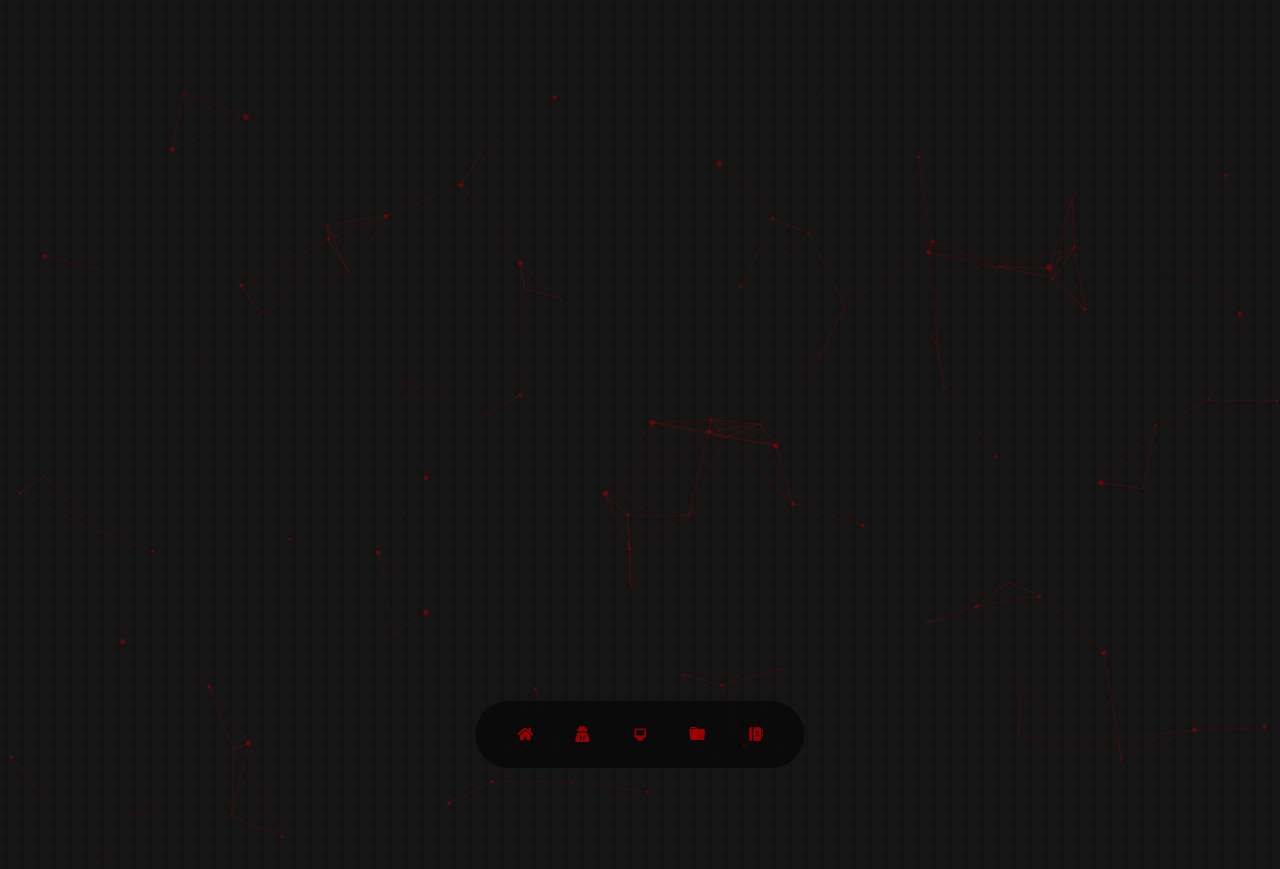
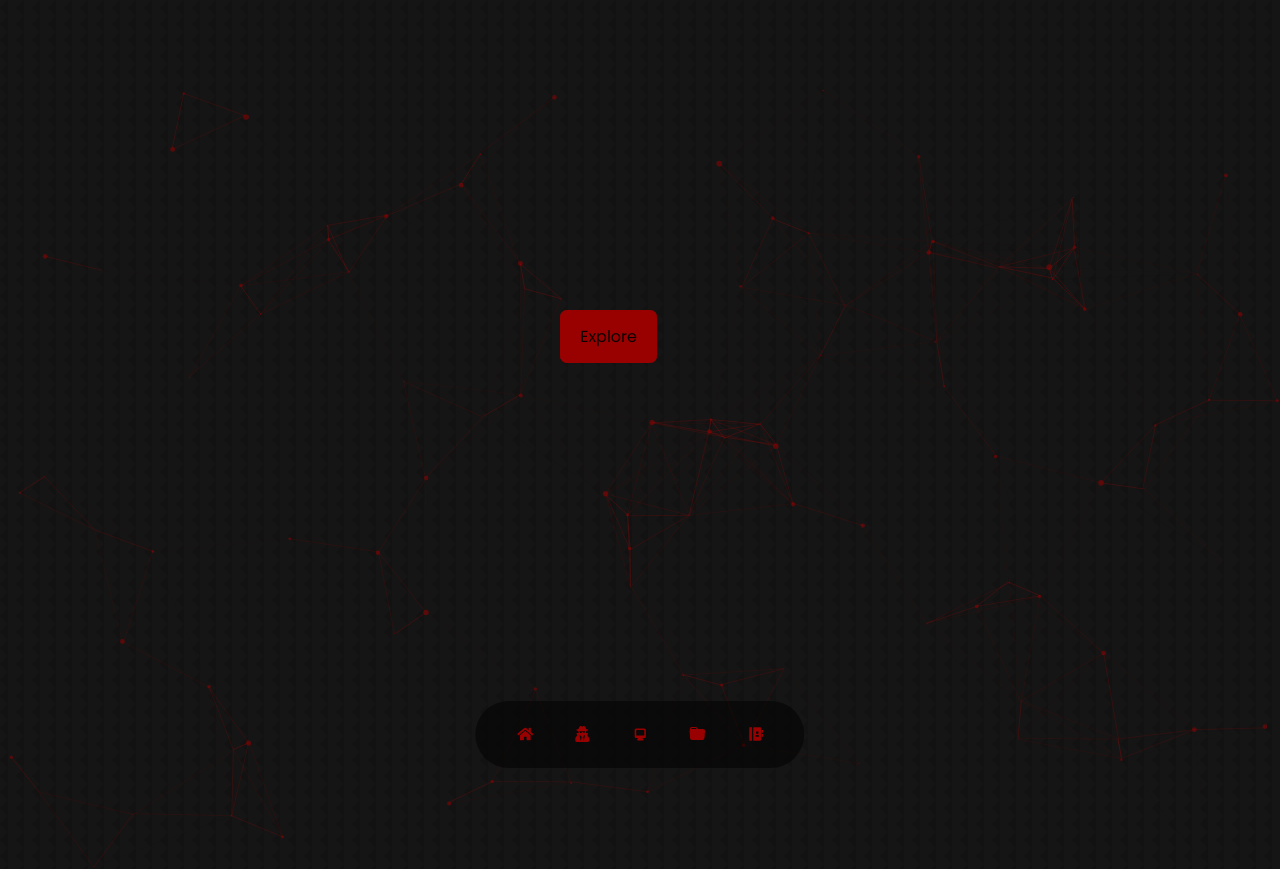
Before and after one commit to jhondeser/prueba, a React (Create React App) app: page / in a window 1280 px wide. Shown: the top 869 px of the page. Built offline with nearby package versions, Linux system fonts and the light colour scheme.

Commit message:
creo boton para la bienvenida

```diff
--- a/src/components/welcome/Welcome.jsx
+++ b/src/components/welcome/Welcome.jsx
@@ -120,9 +120,10 @@ const Welcome = () => {
 
   return (
     <section id="welcome">
-      <div id="particles-js">
-
+      <div className="particles__btn_cont">
+          <a href="#header" class="btn btn-primary"> Explore </a>
       </div>
+      <div id="particles-js"></div>
     </section>
   )
 }
--- a/src/components/welcome/welcome.css
+++ b/src/components/welcome/welcome.css
@@ -1,4 +1,17 @@
 #particles-js {
   width: 100%;
   height: 100vh;
+  z-index: -1;
 }
+
+.particles__btn_cont {
+    position: absolute;
+    z-index: 10;
+    top: 50%;
+    left: 50%;
+    margin: -110px 0 0 -100px;
+    padding: 20px;
+    border-radius: 4px;
+    box-sizing: border-box;
+    z-index: 100;
+}
```
